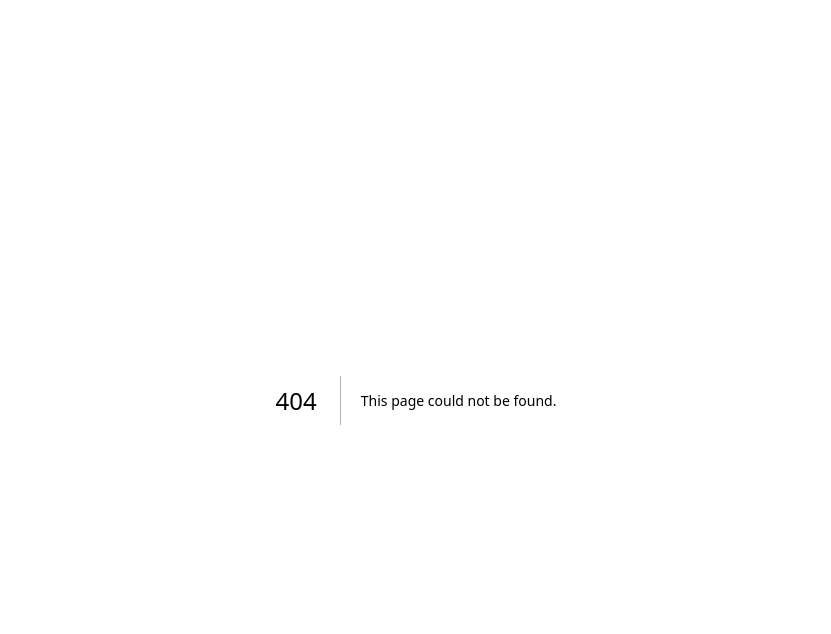
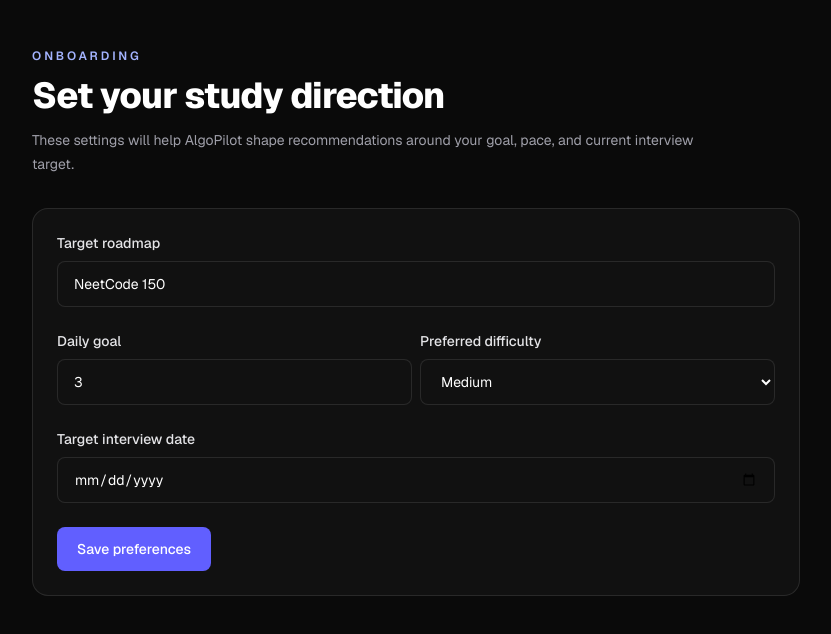
Before and after one commit to Pointdexter37/Algo, a Next.js app: page /onboarding in a window 1280 px wide. Before the commit this address had no page. Shown: the top 634 px of the page, without its empty margins (224-1055 px from the left). Built offline with nearby package versions, Linux system fonts and the light colour scheme; no server answers; the database is empty; sample sign-in values are in the browser's storage.

Commit message:
added preferred dificulty and target interview date

```diff
--- /dev/null
+++ b/app/actions/preferences.ts
@@ -0,0 +1,55 @@
+"use server"
+
+import { prisma } from "@/lib/prisma"
+import { authOptions } from "@/lib/auth"
+import { getServerSession } from "next-auth/next"
+import { revalidatePath } from "next/cache"
+import { redirect } from "next/navigation"
+
+export async function saveUserPreferences(formData: FormData) {
+  const session = await getServerSession(authOptions)
+
+  if (!session?.user?.id) {
+    throw new Error("You must be signed in to save preferences.")
+  }
+
+  const userId = session.user.id
+  const targetRoadmap = formData.get("targetRoadmap")
+  const dailyGoal = formData.get("dailyGoal")
+  const preferredDifficulty = formData.get("preferredDifficulty")
+  const targetInterviewDate = formData.get("targetInterviewDate")
+
+  await prisma.userPreference.upsert({
+    where: { userId },
+    update: {
+      targetRoadmap: typeof targetRoadmap === "string" && targetRoadmap.trim() ? targetRoadmap.trim() : null,
+      dailyGoal: typeof dailyGoal === "string" ? Number(dailyGoal) : 3,
+      preferredDifficulty:
+        typeof preferredDifficulty === "string" && preferredDifficulty.trim()
+          ? preferredDifficulty.trim()
+          : null,
+      targetInterviewDate:
+        typeof targetInterviewDate === "string" && targetInterviewDate
+          ? new Date(targetInterviewDate)
+          : null,
+    },
+    create: {
+      userId,
+      targetRoadmap:
+        typeof targetRoadmap === "string" && targetRoadmap.trim() ? targetRoadmap.trim() : null,
+      dailyGoal: typeof dailyGoal === "string" ? Number(dailyGoal) : 3,
+      preferredDifficulty:
+        typeof preferredDifficulty === "string" && preferredDifficulty.trim()
+          ? preferredDifficulty.trim()
+          : null,
+      targetInterviewDate:
+        typeof targetInterviewDate === "string" && targetInterviewDate
+          ? new Date(targetInterviewDate)
+          : null,
+    },
+  })
+
+  revalidatePath("/onboarding")
+  revalidatePath("/problems")
+  redirect("/problems")
+}
--- /dev/null
+++ b/app/onboarding/page.tsx
@@ -0,0 +1,111 @@
+import { getServerSession } from "next-auth/next"
+import { authOptions } from "@/lib/auth"
+import { prisma } from "@/lib/prisma"
+import { saveUserPreferences } from "@/app/actions/preferences"
+import { redirect } from "next/navigation"
+
+export default async function OnboardingPage() {
+  const session = await getServerSession(authOptions)
+
+  if (!session?.user?.id) {
+    redirect("/api/auth/signin?callbackUrl=/onboarding")
+  }
+
+  const preferences = await prisma.userPreference.findUnique({
+    where: { userId: session.user.id },
+  })
+
+  return (
+    <main className="min-h-screen bg-[#0a0a0a] px-6 py-12 text-zinc-100">
+      <div className="mx-auto max-w-3xl space-y-8">
+        <section className="space-y-3">
+          <p className="text-xs font-semibold uppercase tracking-[0.24em] text-indigo-300">
+            Onboarding
+          </p>
+          <h1 className="text-4xl font-extrabold tracking-tight text-white">
+            Set your study direction
+          </h1>
+          <p className="max-w-2xl text-sm leading-6 text-zinc-400">
+            These settings will help AlgoPilot shape recommendations around your goal, pace,
+            and current interview target.
+          </p>
+        </section>
+
+        <form
+          action={saveUserPreferences}
+          className="space-y-6 rounded-2xl border border-white/10 bg-white/[0.03] p-6"
+        >
+          <div className="grid gap-2">
+            <label htmlFor="targetRoadmap" className="text-sm font-medium text-zinc-200">
+              Target roadmap
+            </label>
+            <input
+              id="targetRoadmap"
+              name="targetRoadmap"
+              defaultValue={preferences?.targetRoadmap ?? "NeetCode 150"}
+              placeholder="NeetCode 150"
+              className="rounded-lg border border-white/10 bg-[#111111] px-4 py-3 text-sm text-white outline-none placeholder:text-zinc-500 focus:border-indigo-400"
+            />
+          </div>
+
+          <div className="grid gap-2 md:grid-cols-2">
+            <div className="grid gap-2">
+              <label htmlFor="dailyGoal" className="text-sm font-medium text-zinc-200">
+                Daily goal
+              </label>
+              <input
+                id="dailyGoal"
+                name="dailyGoal"
+                type="number"
+                min={1}
+                max={20}
+                defaultValue={preferences?.dailyGoal ?? 3}
+                className="rounded-lg border border-white/10 bg-[#111111] px-4 py-3 text-sm text-white outline-none focus:border-indigo-400"
+              />
+            </div>
+
+            <div className="grid gap-2">
+              <label htmlFor="preferredDifficulty" className="text-sm font-medium text-zinc-200">
+                Preferred difficulty
+              </label>
+              <select
+                id="preferredDifficulty"
+                name="preferredDifficulty"
+                defaultValue={preferences?.preferredDifficulty ?? "Medium"}
+                className="rounded-lg border border-white/10 bg-[#111111] px-4 py-3 text-sm text-white outline-none focus:border-indigo-400"
+              >
+                <option value="Easy">Easy</option>
+                <option value="Medium">Medium</option>
+                <option value="Hard">Hard</option>
+              </select>
+            </div>
+          </div>
+
+          <div className="grid gap-2">
+            <label htmlFor="targetInterviewDate" className="text-sm font-medium text-zinc-200">
+              Target interview date
+            </label>
+            <input
+              id="targetInterviewDate"
+              name="targetInterviewDate"
+              type="date"
+              defaultValue={
+                preferences?.targetInterviewDate
+                  ? preferences.targetInterviewDate.toISOString().slice(0, 10)
+                  : ""
+              }
+              className="rounded-lg border border-white/10 bg-[#111111] px-4 py-3 text-sm text-white outline-none focus:border-indigo-400"
+            />
+          </div>
+
+          <button
+            type="submit"
+            className="inline-flex items-center rounded-lg bg-indigo-500 px-5 py-3 text-sm font-medium text-white transition-colors hover:bg-indigo-400"
+          >
+            Save preferences
+          </button>
+        </form>
+      </div>
+    </main>
+  )
+}
--- a/app/page.tsx
+++ b/app/page.tsx
@@ -42,6 +42,12 @@ export default function Home() {
               Open problem library
             </Link>
             <Link
+              href="/onboarding"
+              className="inline-flex items-center rounded-lg border border-white/10 bg-white/5 px-5 py-3 text-sm font-medium text-zinc-200 transition-colors hover:bg-white/10"
+            >
+              Set study goals
+            </Link>
+            <Link
               href="/api/auth/signin?callbackUrl=/problems"
               className="inline-flex items-center rounded-lg border border-white/10 bg-white/5 px-5 py-3 text-sm font-medium text-zinc-200 transition-colors hover:bg-white/10"
             >
```
